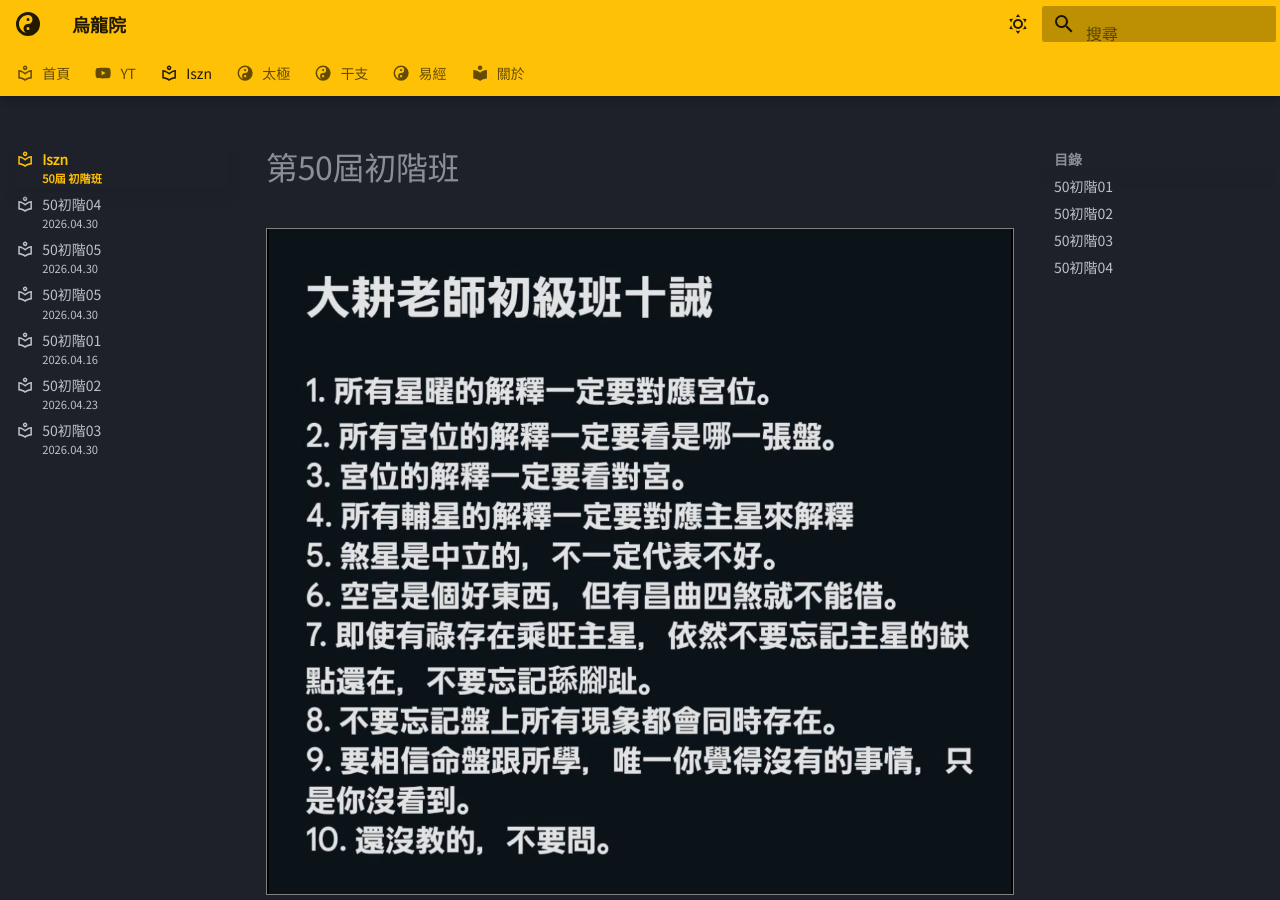
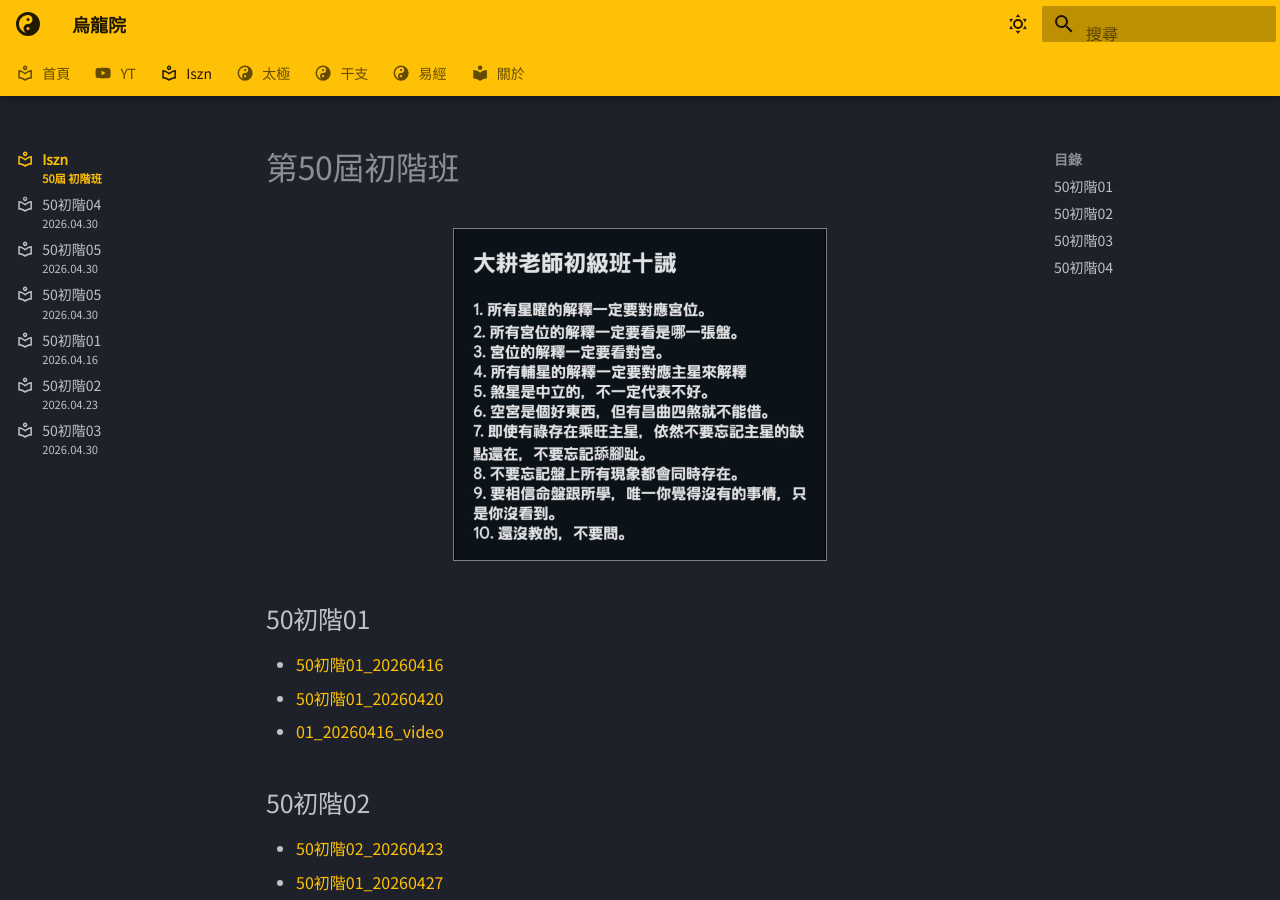
Before and after one commit to oolongyuan/oolongyuan.github.io, an MkDocs documentation site: the page built from docs/iszn/index.md, in a window 1280 px wide and 900 px high. Built offline with MkDocs 1.6.1 and Material for MkDocs 9.7.7, drawn with Linux system fonts in a browser that asks for light colours; some web fonts are replaced.

Commit message:
added width

```diff
--- a/docs/iszn/index.md
+++ b/docs/iszn/index.md
@@ -7,7 +7,7 @@ subtitle: 50屆 初階班
 
 # 第50屆初階班
 
-![10_rules](/iszn/10_rules.png){: style="display: block; margin: 0 auto; border: 1px solid gray;" loading="lazy" }
+![10_rules](/iszn/10_rules.png){: style="display: block; margin: 0 auto; border: 1px solid gray; width: 50%;" loading="lazy" }
 
 ## 50初階01
 
```
